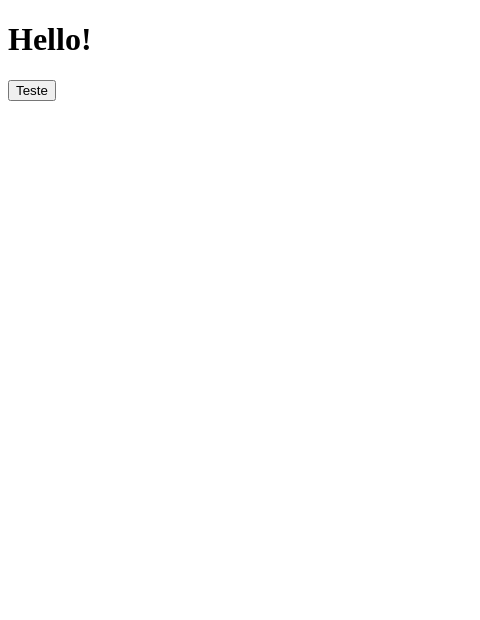
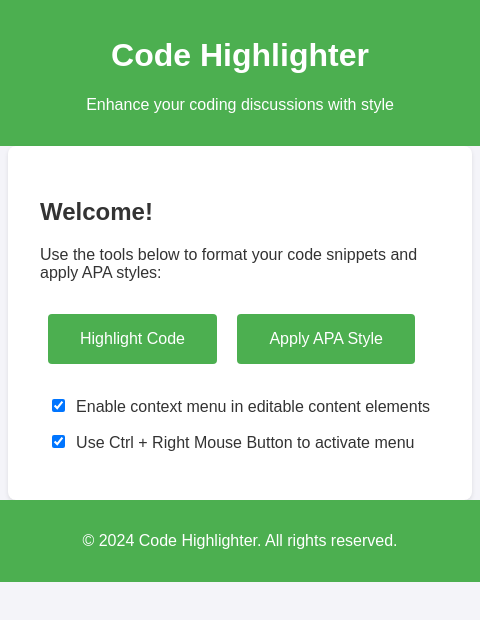
Before and after one commit to rubenscordeirobr/code-highlighter-apa-style-7th, a browser extension: page popup.html in a window 400 px wide. Shown: the whole page, 480 px wide, since content can reach past the window. Drawn offline with Linux system fonts and the light colour scheme.

Commit message:
added condition to active context menuAdd condition to activate context menu
- Implemented logic to enable context menu in editable content elements based on user settings.
- Added checkboxes to control the activation of the context menu and the use of Ctrl + Right Mouse Button.
- Enhanced user experience by allowing customizable context menu behavior.

```diff
--- a/popup.html
+++ b/popup.html
@@ -3,13 +3,99 @@
 <head>
     <meta charset="UTF-8">
     <meta name="viewport" content="width=device-width, initial-scale=1.0">
-    <title>
-        Code Highlighter - Discussion Forum - UoPeole
-    </title>
+    <title>Code Highlighter and APA Styles</title>
+    <link rel="stylesheet" href="./content-style.css">
+    <style>
+        body {
+            font-family: Arial, sans-serif;
+            background-color: #f4f4f9;
+            margin: 0;
+            padding: 0;
+            display: flex;
+            flex-direction: column;
+            align-items: center;
+            justify-content: center;
+            height: auto;
+            width: 30rem;
+            color: #333;
+        }
+
+        header {
+            background-color: #4CAF50;
+            width: 100%;
+            padding: 1em 0;
+            text-align: center;
+            color: white;
+        }
+
+        main {
+            text-align: left;
+            padding: 2em;
+            background: white;
+            border-radius: 8px;
+            box-shadow: 0 2px 4px rgba(0, 0, 0, 0.1);
+            max-width: 400px;
+            margin: 0 auto;
+        }
+
+        footer {
+            margin-top: auto;
+            padding: 1em 0;
+            background-color: #4CAF50;
+            width: 100%;
+            text-align: center;
+            color: white;
+        }
+
+        button {
+            background-color: #4CAF50;
+            color: white;
+            border: none;
+            padding: 1em 2em;
+            text-align: center;
+            text-decoration: none;
+            display: inline-block;
+            font-size: 1em;
+            margin: 1em 0.5em;
+            cursor: pointer;
+            border-radius: 4px;
+            transition: background-color 0.3s;
+        }
+
+        button:hover {
+            background-color: #45a049;
+        }
+
+        label {
+            display: block;
+            margin: 1em 0.5em;
+        }
+
+        input[type="checkbox"] {
+            margin-right: 0.5em;
+        }
+    </style>
 </head>
 <body>
-    <h1>Hello!</h1>
-    <button id="btnTest"> Teste </button>
-    <script src="./index.js"></script>
+    <header>
+        <h1>Code Highlighter</h1>
+        <p>Enhance your coding discussions with style</p>
+    </header>
+    <main>
+        <h2>Welcome!</h2>
+        <p>Use the tools below to format your code snippets and apply APA styles:</p>
+        <button id="btnHighlight">Highlight Code</button>
+        <button id="btnStyle">Apply APA Style</button>
+        <label>
+            <input type="checkbox" id="chkIsActivated"> Enable context menu in editable content elements
+        </label>
+        <label>
+            <input type="checkbox" id="chkUseCtrl"> Use Ctrl + Right Mouse Button to activate menu
+        </label>
+    </main>
+    <footer>
+        <p>&copy; 2024 Code Highlighter. All rights reserved.</p>
+    </footer>
+    <script src="./popup.js"></script>
 </body>
 </html>
```
Also changed, not shown: content-script.js (+23 -1 lines).
